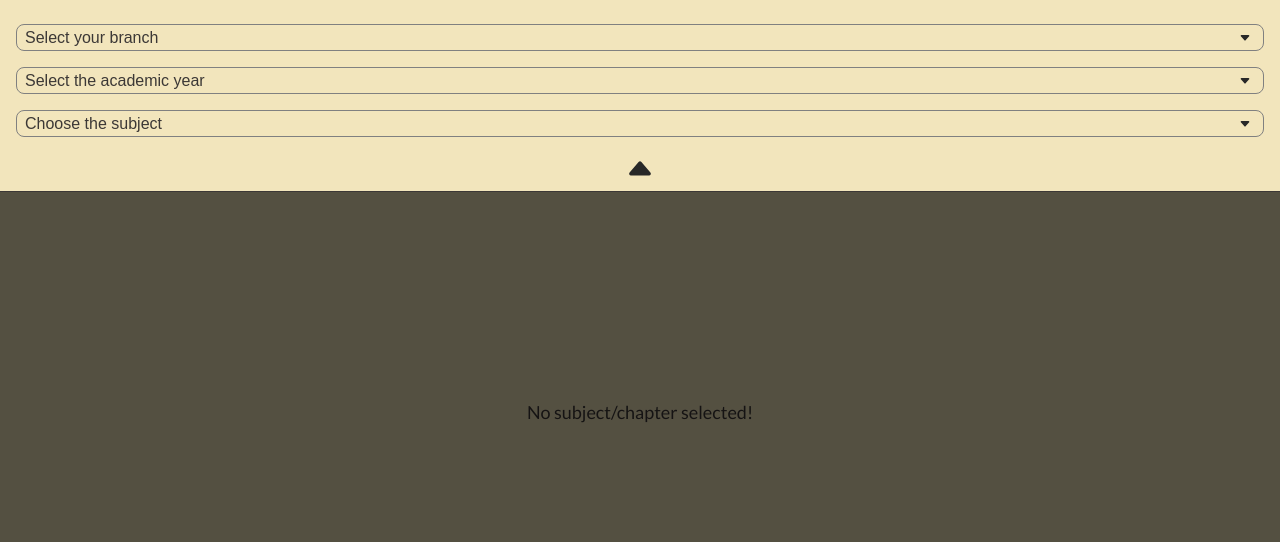
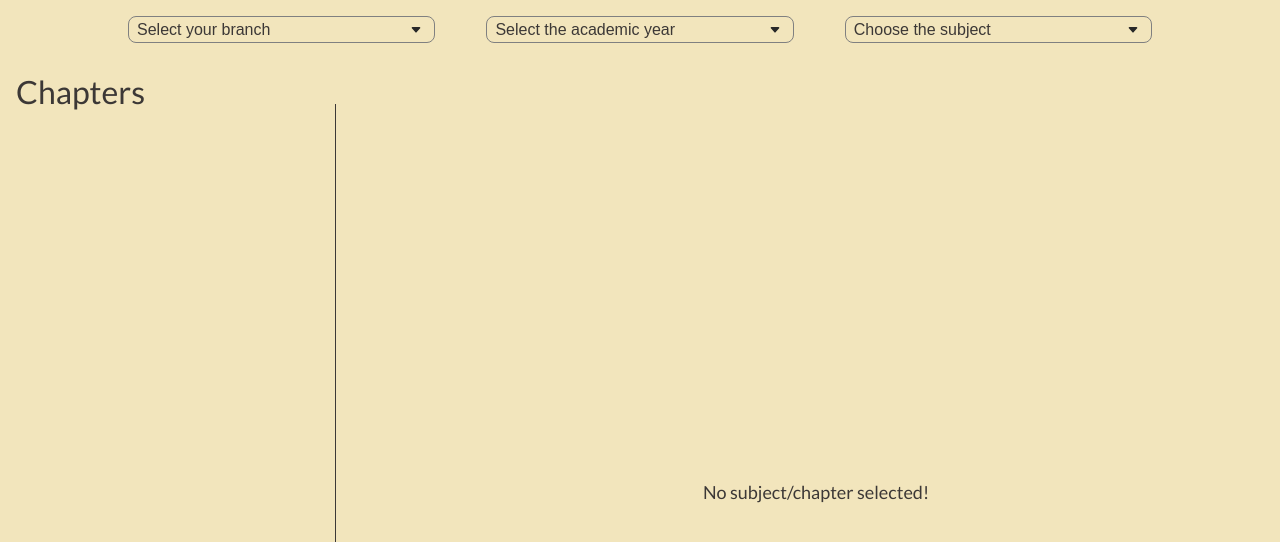
Before and after one commit to gaurav712/aep, a Next.js app: page /aep/ in a window 1280 px wide. Shown: the top 542 px of the page. Built offline with nearby package versions, Linux system fonts and the light colour scheme.

Commit message:
expand the content responsively when on desktop

```diff
--- a/src/styles/ChaptersList.module.css
+++ b/src/styles/ChaptersList.module.css
@@ -82,3 +82,22 @@
     background-color: #282828;
   }
 }
+
+@media (min-width: 850px) {
+  .container {
+    top: unset;
+    left: 0;
+    bottom: 0;
+    width: 25%;
+    height: calc(100vh - 6rem);
+  }
+
+  .chaptersList {
+    border-right: 0.5px solid;
+  }
+
+  .collapseIcon,
+  .overlay {
+    display: none;
+  }
+}
--- a/src/styles/Header.module.css
+++ b/src/styles/Header.module.css
@@ -90,3 +90,28 @@
       no-repeat;
   }
 }
+
+@media (min-width: 850px) {
+  .container {
+    top: 0 !important;
+    border: unset;
+    flex-direction: unset;
+    justify-content: space-between;
+    padding: 0.5rem 10%;
+    margin: auto;
+  }
+
+  .selectPicker {
+    width: 30%;
+  }
+
+  .overlay {
+    display: none;
+  }
+
+  .collapseIcon,
+  .expandIcon,
+  .collapedContainer {
+    display: none;
+  }
+}
--- a/src/styles/Home.module.css
+++ b/src/styles/Home.module.css
@@ -9,3 +9,14 @@
   top: 50vh;
   text-align: center;
 }
+
+@media (min-width: 850px) {
+  .container {
+    position: fixed;
+    right: 0;
+    bottom: 0;
+    height: calc(100vh - 5rem);
+    width: 70%;
+    overflow-y: scroll;
+  }
+}
```
